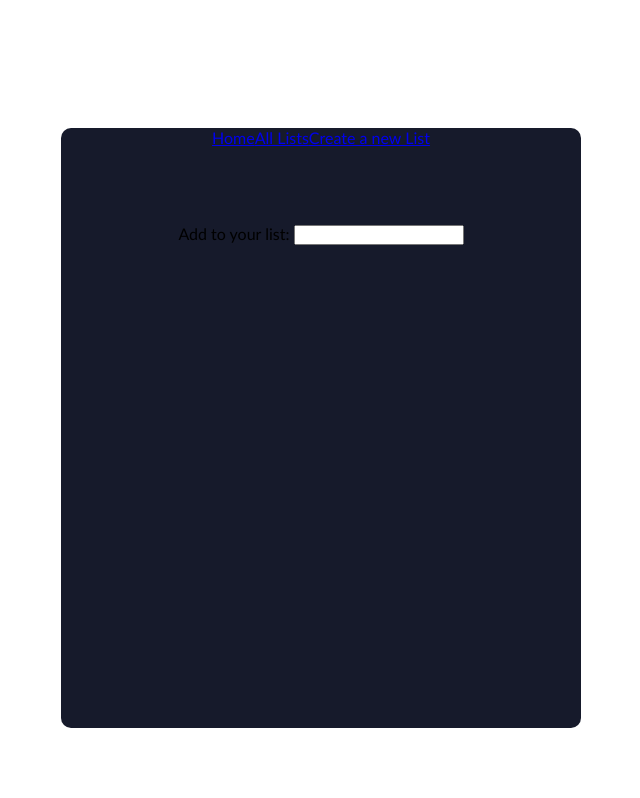
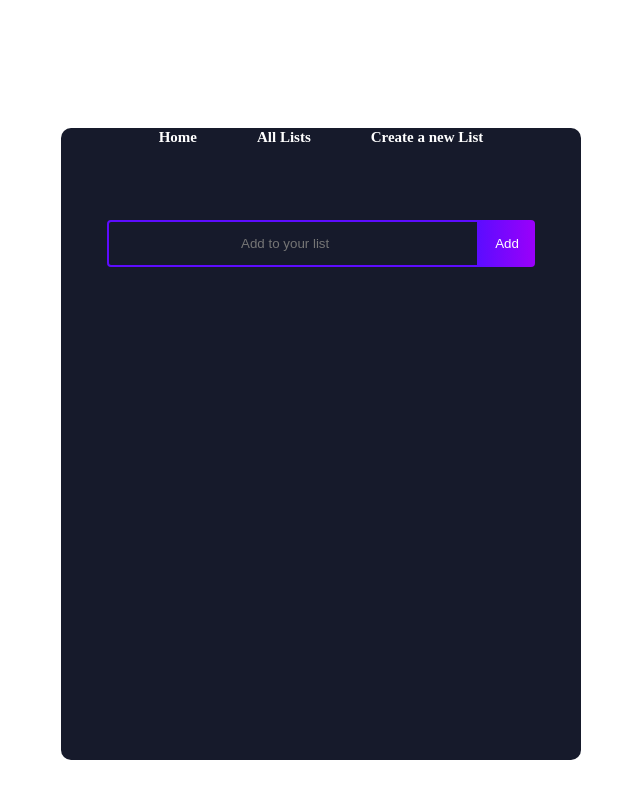
Before and after one commit to jesspesale/TodoTracker-hooks, a React (Create React App) app in the folder TodoTracker-frontend/: page /lists/1 in a window 1280 px wide. Shown: the top 798 px of the page, without its empty margins (319-959 px from the left). Built offline with nearby package versions, Linux system fonts and the light colour scheme.

Commit message:
added a bunch more css - mainly for adding a list itme and the button

```diff
--- a/TodoTracker-frontend/src/App.css
+++ b/TodoTracker-frontend/src/App.css
@@ -1,10 +1,10 @@
-*{
+/* *{
   box-sizing: border-box;
   margin: 0;
   padding: 0;
   font-family: 'Trebuchet MS', 'Lucida Sans Unicode', 'Lucida Grande',
     'Lucida Sans', Arial, sans-serif;
-}
+} */
 
 .App {
   text-align: center;
--- a/TodoTracker-frontend/src/App.js
+++ b/TodoTracker-frontend/src/App.js
@@ -1,6 +1,8 @@
 import React from 'react';
 import './App.css';
-import {Routes, Route, Link} from "react-router-dom"
+import "../src/components/Lists/Lists.css"
+// components/Lists/Lists.css
+import { Routes, Route } from "react-router-dom"
 import Lists from "./components/Lists/Lists"
 import ListForm from './components/Lists/ListForm';
 import Home from './components/Home';
--- a/TodoTracker-frontend/src/components/ListItems/ListItemForm.js
+++ b/TodoTracker-frontend/src/components/ListItems/ListItemForm.js
@@ -23,11 +23,17 @@ export default function ListItemForm({list}) {
 
   return (
     <div>
-        <br></br>
-      <form onSubmit={handleSubmit}>
-        <label>Add to your list: </label>
-        <input value={item} onChange={(e) => setItem(e.target.value)} />
+      <br></br>
+      <form className="todo-form" onSubmit={handleSubmit}>
+        {/* <label>Add to your list: </label> */}
+        <input
+          className="todo-input"
+          value={item}
+          onChange={(e) => setItem(e.target.value)}
+          placeholder="Add to your list"
+        />
+        <button className="todo-button">Add</button>
       </form>
     </div>
-  )
+  );
 }
--- a/TodoTracker-frontend/src/components/Lists/ListForm.js
+++ b/TodoTracker-frontend/src/components/Lists/ListForm.js
@@ -1,13 +1,14 @@
-import React, { useState } from "react";
-import { useDispatch } from "react-redux";
-import { createList } from "../../redux/listActions";
-import { useNavigate } from "react-router-dom";
+import React, { useState } from "react"
+import { useDispatch } from "react-redux"
+import { createList } from "../../redux/listActions"
+import { useNavigate } from "react-router-dom"
+import "./Lists.css"
 
 
 export default function ListForm() {
     const [title, setTitle] = useState('')
-    const dispatch = useDispatch();
-    const navigate = useNavigate();
+    const dispatch = useDispatch()
+    const navigate = useNavigate()
 
 
     function handleSubmit(e){
@@ -19,10 +20,14 @@ export default function ListForm() {
 
   return (
     <div>
-        <form onSubmit={handleSubmit}>
-            <label>Title</label>
-            <input value={title} onChange={e => setTitle(e.target.value)}/>
-        </form>
+      <form className="todo-form" onSubmit={handleSubmit}>
+        <label>Title</label>
+        <input
+          value={title}
+          className="todo-input"
+          onChange={(e) => setTitle(e.target.value)}
+        />
+      </form>
     </div>
   )
 }
--- a/TodoTracker-frontend/src/components/Lists/Lists.css
+++ b/TodoTracker-frontend/src/components/Lists/Lists.css
@@ -13,7 +13,7 @@
   margin-left: 80px;
   font-size: 20px;
   padding: 10px;
-
+  color: white;
 }
 
 .li-delete-button{
@@ -21,3 +21,36 @@
     font-size: 10px;
     /* padding: -5px; */
 }
+
+.todo-form{
+  margin-bottom: 32px;
+}
+
+.todo-input{
+  padding: 14px 32px 14px 16px;
+  border-radius: 4px 0 0 4px;
+  border: 2px solid #5d0cff;
+  outline: none;
+  width: 320px;
+  background: transparent;
+  color: #fff;
+}
+
+.todo-input::placeholder {
+  text-align: center;
+}
+
+.todo-button {
+  padding: 16px;
+  border: none;
+  border-radius: 0 4px 4px 0;
+  cursor: pointer;
+  outline: none;
+  background: linear-gradient(
+    90deg,
+    rgba(93, 12, 255, 1) 0%,
+    rgba(155, 0, 250, 1) 100%
+  );
+  color: #fff;
+  text-transform: capitalize;
+}
--- a/TodoTracker-frontend/src/components/Lists/Lists.js
+++ b/TodoTracker-frontend/src/components/Lists/Lists.js
@@ -19,13 +19,13 @@ export default function Lists() {
             {Array.isArray(lists) && lists.map((list) => {
               return (
                 <Link
-                  className='list-link'
+                  className="todo-title"
                   key={list.id}
                   to={`/lists/${list.id}`}
                 >
                   <h2>{list.title}</h2>
                 </Link>
-              )
+              );
             })}
         </div>
       )
--- a/TodoTracker-frontend/src/components/Navbar.js
+++ b/TodoTracker-frontend/src/components/Navbar.js
@@ -1,25 +1,25 @@
 import React from 'react'
 import "../App.css"
-import {Link } from "react-router-dom";
+import {Link } from "react-router-dom"
 
 export default function Navbar() {
   return (
     <div className="navbar">
       <div>
-        <Link to="/" className="nav">
+        <Link to="/" className="nav-item">
           Home
         </Link>
       </div>
       <div>
-        <Link to="/lists" className="nav">
+        <Link to="/lists" className="nav-item">
           All Lists
         </Link>
       </div>
       <div>
-        <Link to="/lists/new" className="nav">
+        <Link to="/lists/new" className="nav-item">
           Create a new List
         </Link>
       </div>
     </div>
-  );
+  )
 }
```
